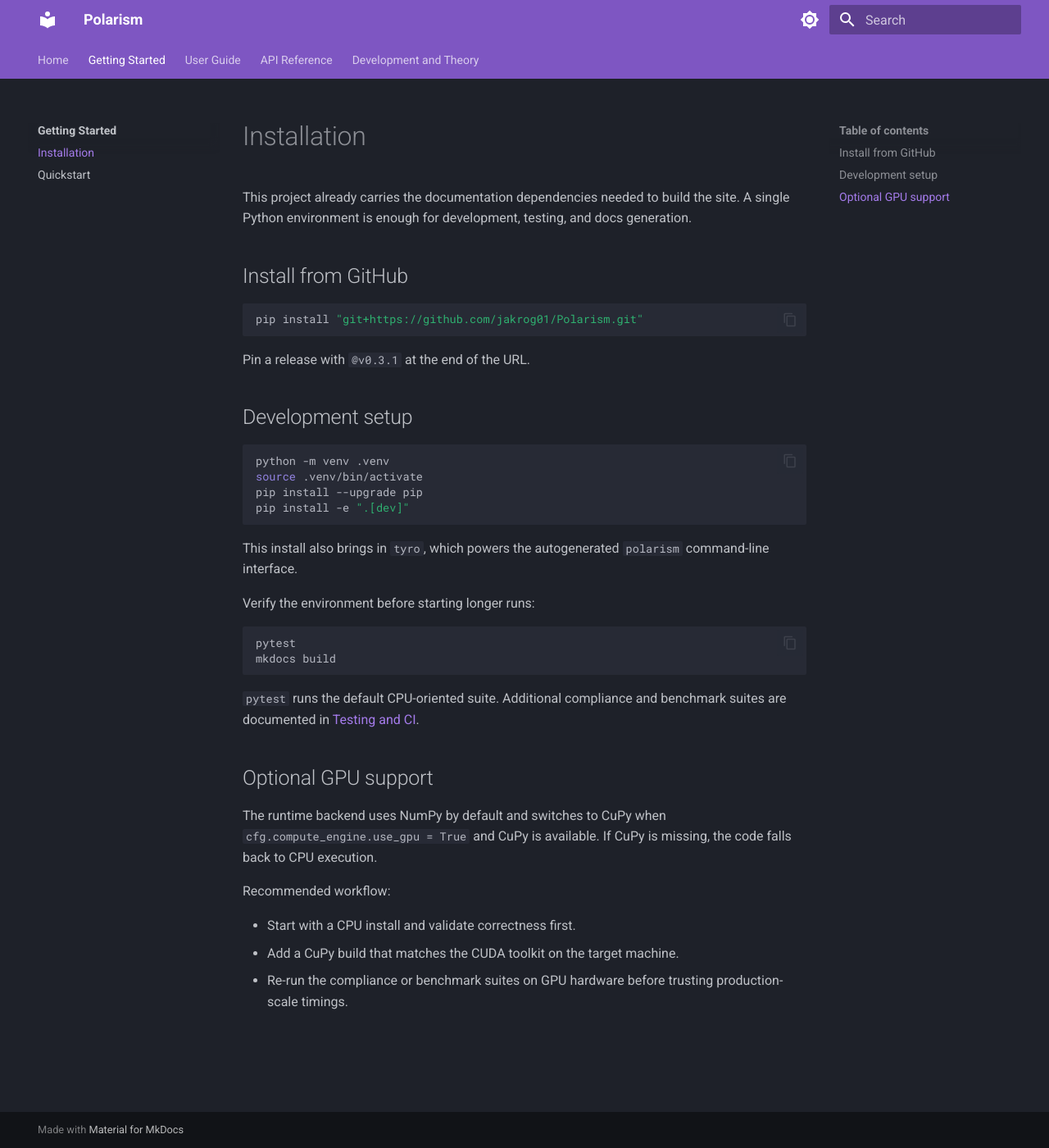
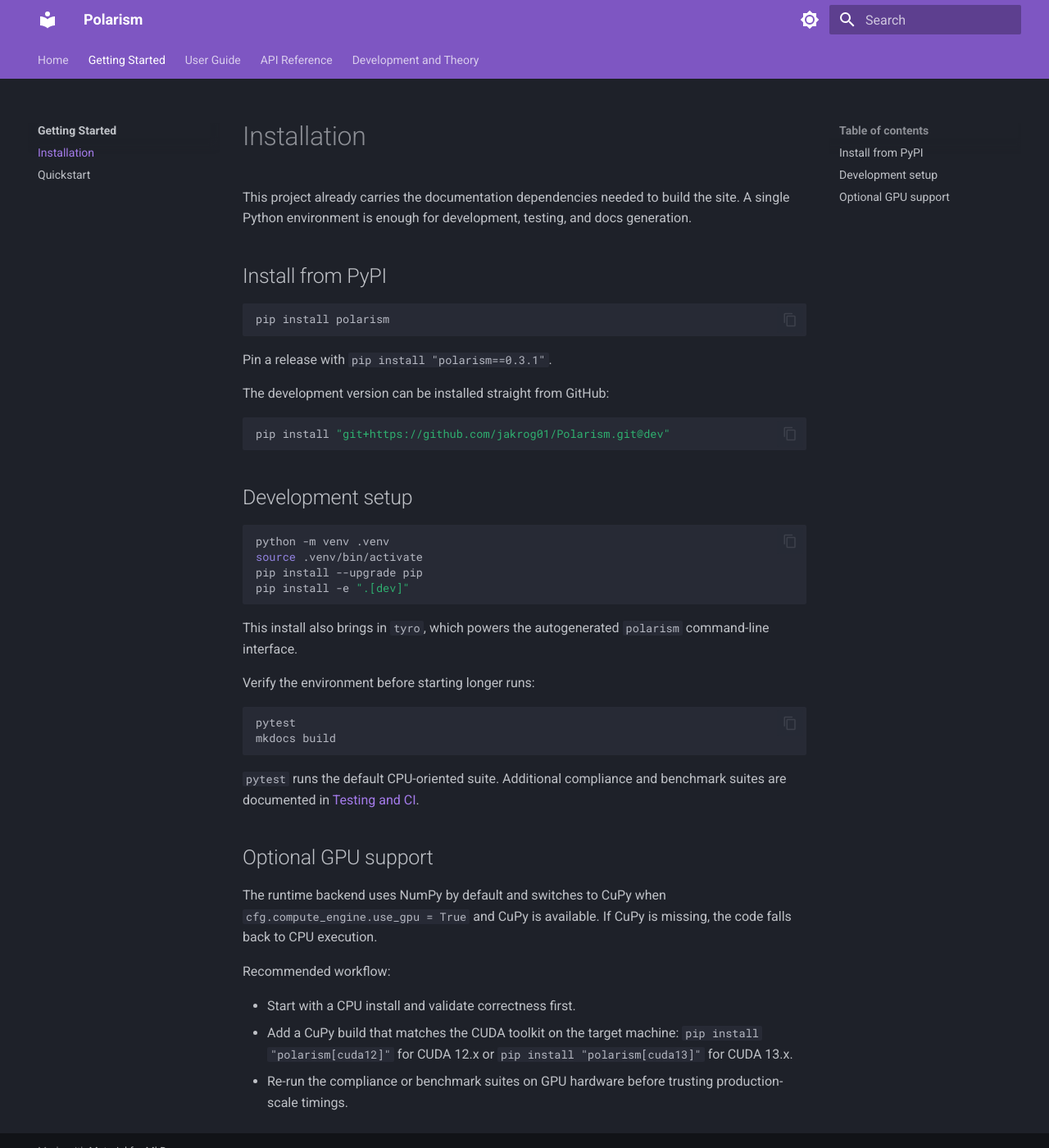
Before and after one commit to jakrog01/Polarism, an MkDocs documentation site: the page built from docs/getting-started/installation.md, in a window 1280 px wide and 1400 px high. Shown: the whole window at 82% size. Built offline with MkDocs 1.6.1 and Material for MkDocs 9.7.7, drawn with Linux system fonts in a browser that asks for light colours.

Commit message:
Prepare PyPI publishing
Add PyPI classifiers, keywords, project URLs and cuda12/cuda13 CuPy
extras. Build and twine-check distributions on every release PR and
publish to PyPI via Trusted Publishing before creating the GitHub
release. Make README links absolute so they render on PyPI and switch
install instructions to pip install polarism.

````diff
--- a/docs/getting-started/installation.md
+++ b/docs/getting-started/installation.md
@@ -2,13 +2,19 @@
 
 This project already carries the documentation dependencies needed to build the site. A single Python environment is enough for development, testing, and docs generation.
 
-## Install from GitHub
+## Install from PyPI
 
 ```bash
-pip install "git+https://github.com/jakrog01/Polarism.git"
+pip install polarism
 ```
 
-Pin a release with `@v0.3.1` at the end of the URL.
+Pin a release with `pip install "polarism==0.3.1"`.
+
+The development version can be installed straight from GitHub:
+
+```bash
+pip install "git+https://github.com/jakrog01/Polarism.git@dev"
+```
 
 ## Development setup
 
@@ -38,5 +44,7 @@ The runtime backend uses NumPy by default and switches to CuPy when `cfg.compute
 Recommended workflow:
 
 - Start with a CPU install and validate correctness first.
-- Add a CuPy build that matches the CUDA toolkit on the target machine.
+- Add a CuPy build that matches the CUDA toolkit on the target machine:
+  `pip install "polarism[cuda12]"` for CUDA 12.x or
+  `pip install "polarism[cuda13]"` for CUDA 13.x.
 - Re-run the compliance or benchmark suites on GPU hardware before trusting production-scale timings.
````
Also changed, not shown: README.md (+13 -12 lines), pyproject.toml (+27 -0 lines), 1 other file.
